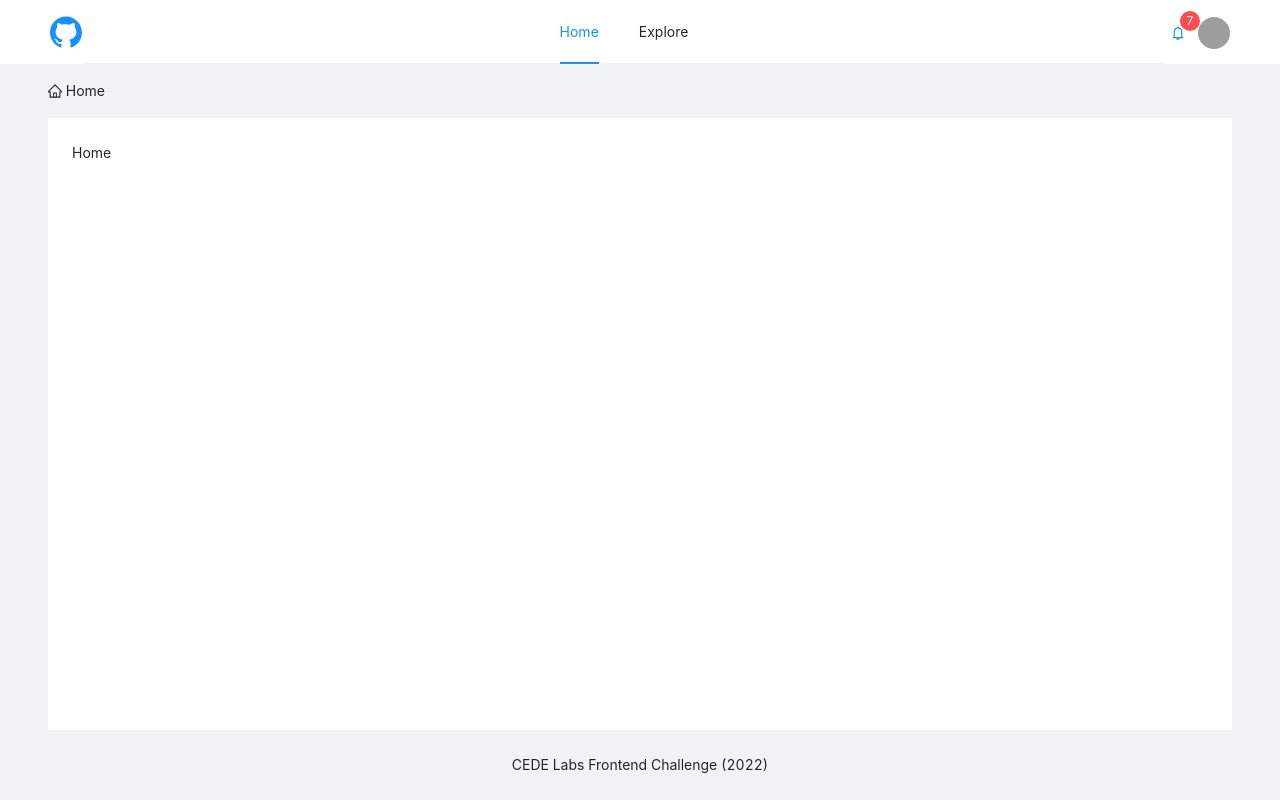
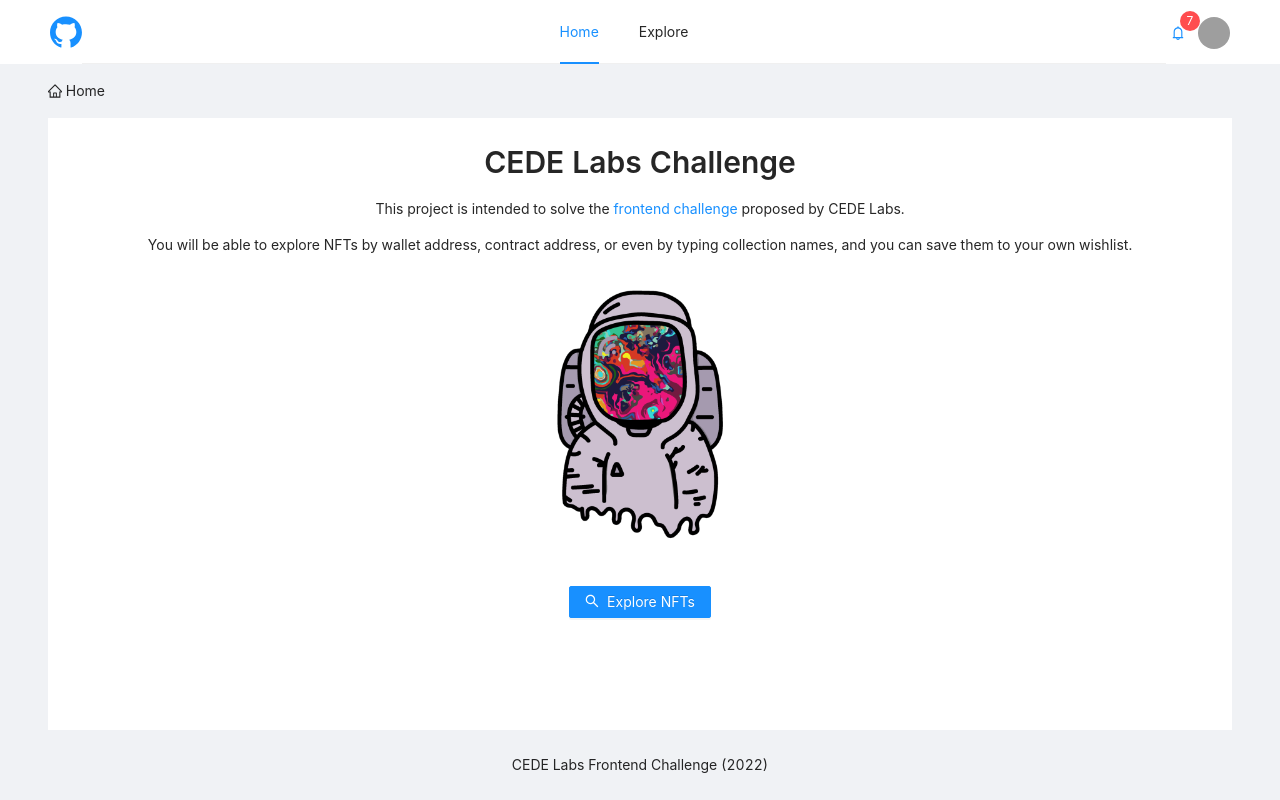
Before and after one commit to lucasjdelri0/cede-frontend-challenge, a React (Create React App) app: page / in a window 1280 px wide. Built offline with nearby package versions, Linux system fonts and the light colour scheme; grey boxes are pictures that could not be loaded.

Commit message:
Include homepage with brief project description

```diff
--- a/src/components/Page/Page.tsx
+++ b/src/components/Page/Page.tsx
@@ -4,7 +4,7 @@ import './Page.css'
 export const Page = (props: PageProps): JSX.Element => (
   <div
     className='site-layout-background'
-    style={{ padding: 24, display: 'flex', flex: 1 }}
+    style={{ padding: 24, display: 'flex', flexDirection: 'column', flex: 1 }}
   >
     {props.children}
   </div>
--- a/src/pages/home/Home.tsx
+++ b/src/pages/home/Home.tsx
@@ -1,5 +1,39 @@
+import { Button, Typography } from 'antd'
+import { SearchOutlined } from '@ant-design/icons'
+import { useNavigate } from 'react-router-dom'
 import Page from 'components/Page'
 
+const { Title, Link, Paragraph } = Typography
+
 export const Home = (): JSX.Element => {
-  return <Page>Home</Page>
+  const navigate = useNavigate()
+
+  return (
+    <Page>
+      <Title level={2}>CEDE Labs Challenge</Title>
+      <Paragraph>
+        This project is intended to solve the{' '}
+        <Link
+          href='https://github.com/CeDe-Keyper/frontend-challenge'
+          target='_blank'
+        >
+          frontend challenge
+        </Link>{' '}
+        proposed by CEDE Labs.
+      </Paragraph>
+      <Paragraph>
+        You will be able to explore NFTs by wallet address, contract address, or
+        even by typing collection names, and you can save them to your own
+        wishlist.
+      </Paragraph>
+      <div>
+        <img alt='home' src='images/home.png' style={{ width: 300 }} />
+      </div>
+      <div style={{ display: 'flex', justifyContent: 'center', marginTop: 16 }}>
+        <Button type='primary' onClick={() => navigate('/explore')}>
+          <SearchOutlined /> Explore NFTs
+        </Button>
+      </div>
+    </Page>
+  )
 }
```
Also changed, not shown: public/images/home.png (added).
